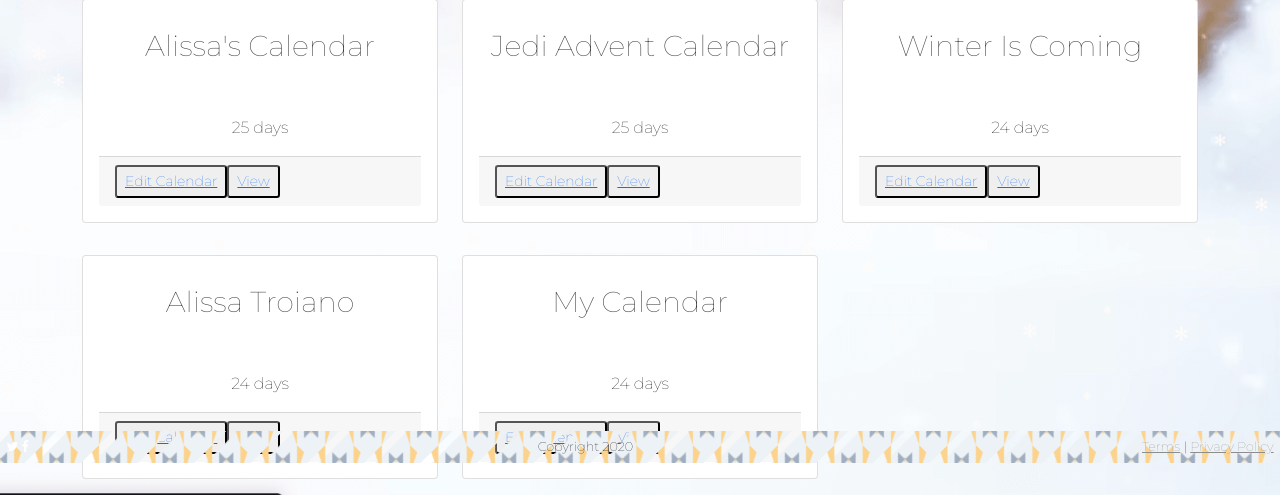
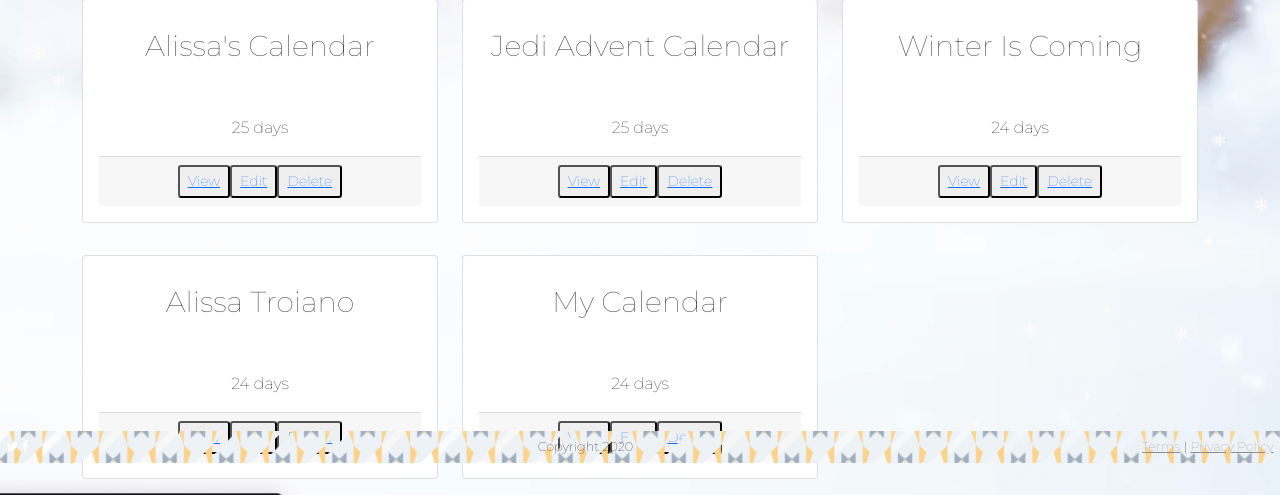
Before and after one commit to alissatroiano/team-4-hackathon, a Django app: page /dates/view_calendars/ in a window 1280 px wide. Shown: the part 337-832 px from the top of the page. Run offline with Django 3.2, Linux system fonts and the light colour scheme; a user stored in the database is signed in; data comes from the database, SQL or seed files in the repository; both versions use the stored data as it was after the commit; some libraries are stand-ins or nearby versions; some web fonts are replaced.

Commit message:
Fix button layout on calendar cards

```diff
--- a/covidxmas/dates/templates/view_calendars.html
+++ b/covidxmas/dates/templates/view_calendars.html
@@ -31,23 +31,33 @@
 								<p>{{ calendar.days }} days</p>
 							</div>
 						</div>
-						<div class="card-footer d-block">
-							<ul class="list-group list-group-horizontal">
+						<div class="card-footer">
+							<div class="row justify-content-center text-center d-inline-block">
+								<div class="col-12">
+									<ul class="list-group list-group-horizontal mx-auto">
 										<li>
 											<button class="btn-sm">
-										<a class="" href="{% url 'edit_calendar' calendar_id=calendar.unique_id %}">Edit
-											Calendar</a></button>
+												<a class=""
+													href="{% url 'edit_calendar' calendar_id=calendar.unique_id %}">View
+												</a></button>
 										</li>
 										<li>
 											<button class="btn-sm">
 												<a role="button"
-											href="{% url 'view_calendar' calendar_id=calendar.unique_id %}">View</a>
+													href="{% url 'view_calendar' calendar_id=calendar.unique_id %}">Edit</a>
+											</button>
+										</li>
+										<li>
+											<button class="btn-sm">
+												<a role="button"
+													href="{% url 'view_calendar' calendar_id=calendar.unique_id %}">Delete</a>
 											</button>
 										</li>
 
 									</ul>
 								</div>
-
+							</div>
+						</div>
 					</div>
 				</div>
 			</div>
```
Also changed, not shown: covidxmas/db.sqlite3. Lines whose indentation alone changed are shown as unchanged.
